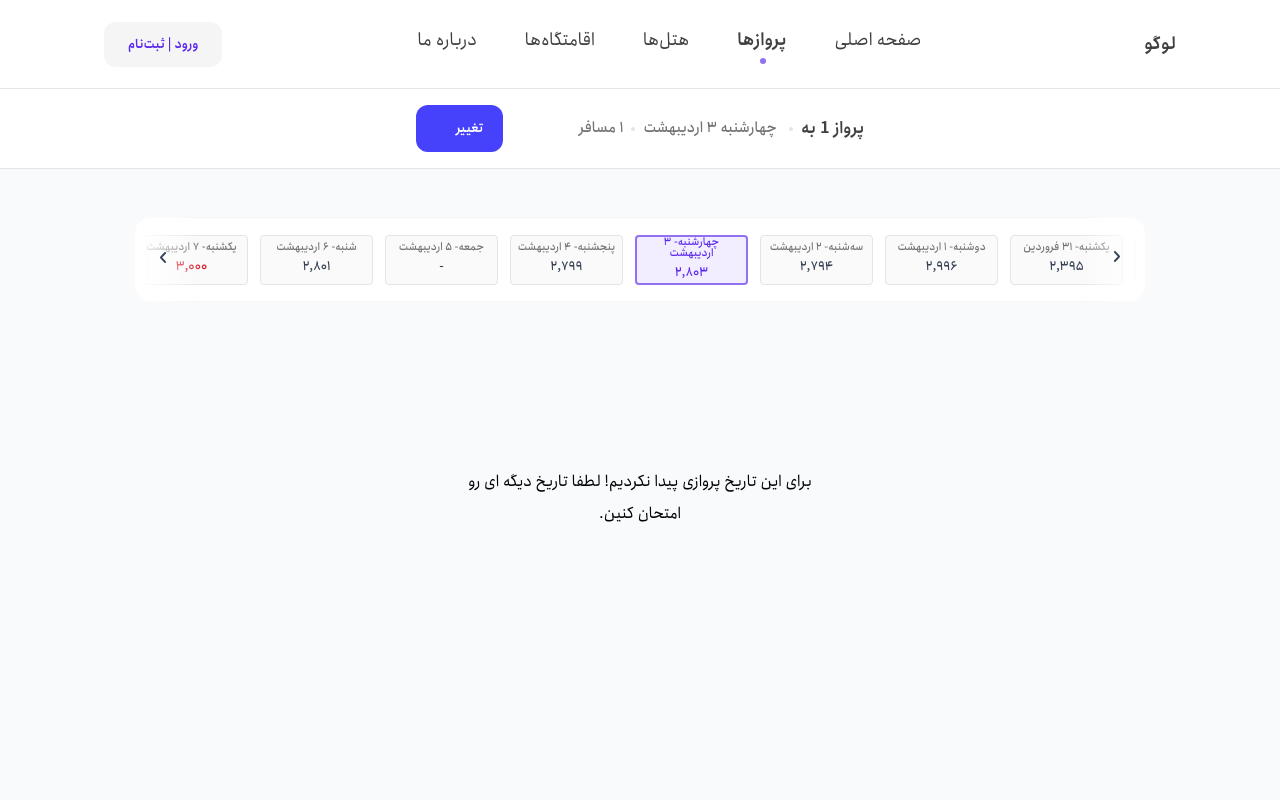
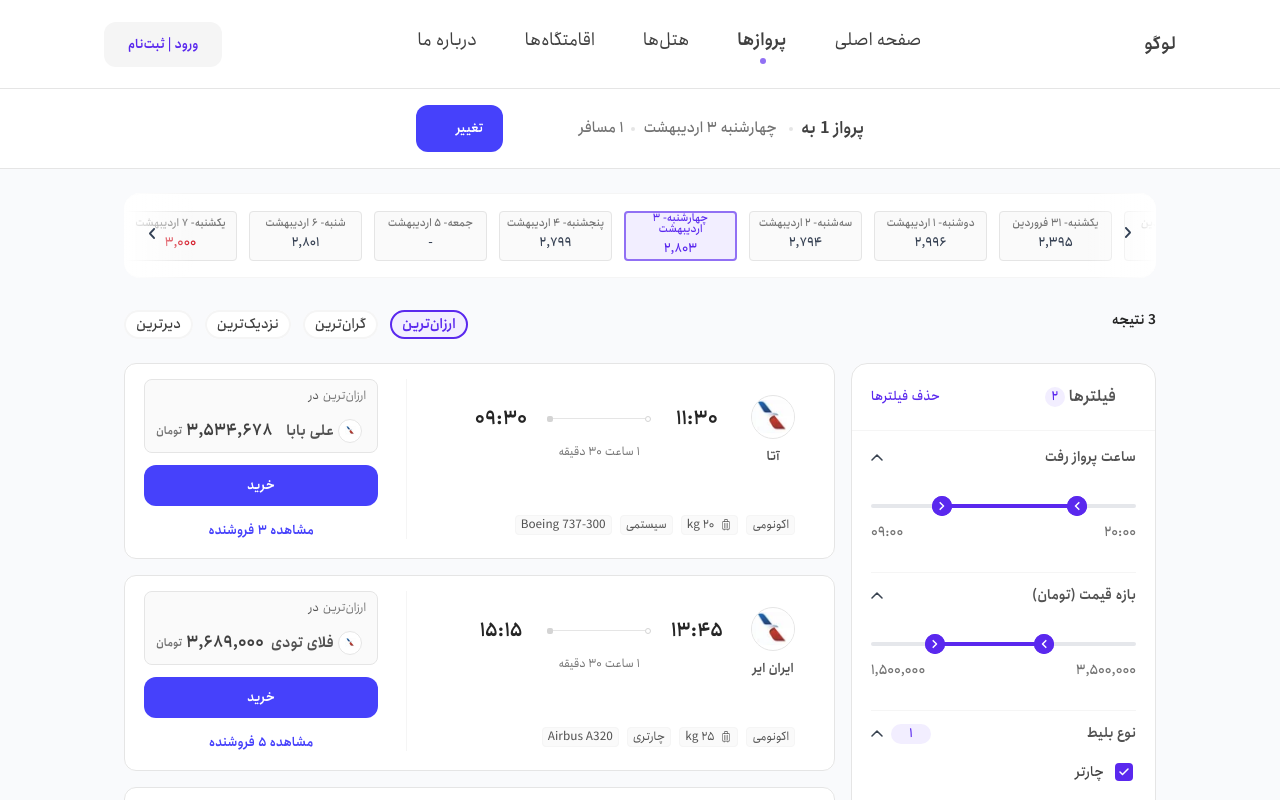
Before and after one commit to Floy-ir/Frontend, a Next.js app: page /flights/1 in a window 1280 px wide. Shown: the top 800 px of the page. Built offline with nearby package versions, Linux system fonts and the light colour scheme; some icons are missing.

Commit message:
fix(style): cleaning uo

```diff
--- a/app/flights/[route]/page.tsx
+++ b/app/flights/[route]/page.tsx
@@ -4,13 +4,13 @@ import { Sort } from "iconsax-react"
 import React, { use, useState } from "react"
 import { FlightFilters } from "@/components/FlightFilters"
 import { FlightSearchHeader } from "@/components/FlightSearchHeader/FlightSearchHeader"
+import NoTicketFound from "@/components/FlightsPage/NoTicketFound"
 import Timeline from "@/components/FlightsPage/price-timeline"
 import { Checkbox } from "@/components/ui/checkbox"
 import { Drawer, DrawerContent, DrawerTrigger } from "@/components/ui/drawer"
 import { getCityByCode } from "@/config/cities"
 import { formatDate } from "@/utils/dateUtils"
 import { FlightResultsList } from "./FlightResultsList"
-import NoTicketFound from "@/components/FlightsPage/NoTicketFound"
 
 type RouteParams = {
   params: Promise<{
@@ -54,22 +54,22 @@ export default function FlightResults({ params, searchParams }: RouteParams) {
   const [filters, setFilters] = React.useState({
     ticketType: {
       charter: true,
-      system: false
+      system: false,
     },
     cabinClass: {
       economy: true,
-      business: false
+      business: false,
     },
     airlines: {
       mahan: false,
       caspian: false,
-      ata: false
+      ata: false,
     },
     agencies: {
       alibaba: false,
       flytoday: false,
-      mrbilit: false
-    }
+      mrbilit: false,
+    },
   })
 
   // Calculate active filters count
@@ -80,12 +80,12 @@ export default function FlightResults({ params, searchParams }: RouteParams) {
 
   // Handler for filter changes
   const updateFilter = (category: string, key: string, value: boolean) => {
-    setFilters(prev => ({
+    setFilters((prev) => ({
       ...prev,
       [category]: {
         ...prev[category as keyof typeof prev],
-        [key]: value
-      }
+        [key]: value,
+      },
     }))
   }
 
@@ -94,7 +94,7 @@ export default function FlightResults({ params, searchParams }: RouteParams) {
       ticketType: { charter: false, system: false },
       cabinClass: { economy: false, business: false },
       airlines: { mahan: false, caspian: false, ata: false },
-      agencies: { alibaba: false, flytoday: false, mrbilit: false }
+      agencies: { alibaba: false, flytoday: false, mrbilit: false },
     })
   }
 
@@ -178,9 +178,7 @@ export default function FlightResults({ params, searchParams }: RouteParams) {
     },
   ]
 
-  const sampleFlights1 = [
-    {}
-  ]
+  const sampleFlights1 = [{}]
 
   // Sort options
   const sortOptions = [
@@ -197,25 +195,25 @@ export default function FlightResults({ params, searchParams }: RouteParams) {
   }
 
   // Sort flights based on selected sort key, safely handling empty/incomplete objects
-  const sortedFlights = [...sampleFlights1]
-    .filter(f => f && f.id)
+  const sortedFlights = [...sampleFlights]
+    .filter((f) => f && f.id)
     .sort((a, b) => {
-      const priceA = a.price?.amount || 0;
-      const priceB = b.price?.amount || 0;
-      const depTimeA = a.departureTime || "";
-      const depTimeB = b.departureTime || "";
+      const priceA = a.price?.amount || 0
+      const priceB = b.price?.amount || 0
+      const depTimeA = a.departureTime || ""
+      const depTimeB = b.departureTime || ""
 
       switch (sortKey) {
         case "cheapest":
-          return priceA - priceB;
+          return priceA - priceB
         case "mostExpensive":
-          return priceB - priceA;
+          return priceB - priceA
         case "earliest":
-          return depTimeA.localeCompare(depTimeB);
+          return depTimeA.localeCompare(depTimeB)
         case "latest":
-          return depTimeB.localeCompare(depTimeA);
+          return depTimeB.localeCompare(depTimeA)
         default:
-          return 0;
+          return 0
       }
     })
 
@@ -252,7 +250,9 @@ export default function FlightResults({ params, searchParams }: RouteParams) {
             </div>
 
             <div className="mb-6 hidden flex-row items-start justify-between lg:flex">
-              <p className="text-Gray-N800 hidden text-right text-sm font-semibold lg:block">{sortedFlights.length} نتیجه</p>
+              <p className="text-Gray-N800 hidden text-right text-sm font-semibold lg:block">
+                {sortedFlights.length} نتیجه
+              </p>
 
               {/* desktop sort */}
               <div className="hidden flex-row items-center justify-end gap-3 lg:flex">
@@ -292,14 +292,14 @@ export default function FlightResults({ params, searchParams }: RouteParams) {
                       <div className="flex items-center justify-center gap-1">
                         <div className="text-Gray-N600 text-right text-base leading-7 font-semibold">ترتیب نمایش</div>
                       </div>
-                      <div className="flex justify-center items-center gap-1">
-                        <div className="text-Gray-N600 text-right text-base font-semibold leading-7">ترتیب نمایش</div>
+                      <div className="flex items-center justify-center gap-1">
+                        <div className="text-Gray-N600 text-right text-base leading-7 font-semibold">ترتیب نمایش</div>
                       </div>
                       <div className="flex-1"></div>
                     </div>
                   </DialogTitle>
                   {/* Sort Options */}
-                  <div className="bg-Shade-White flex flex-col items-center justify-center self-stretch px-5 overflow-y-auto max-h-[calc(80vh-60px)]">
+                  <div className="bg-Shade-White flex max-h-[calc(80vh-60px)] flex-col items-center justify-center self-stretch overflow-y-auto px-5">
                     {sortOptions.map(({ key, label }) => (
                       <div key={key} className="flex w-full flex-col items-center justify-center gap-4 py-3">
                         <label className="flex w-full cursor-pointer items-center justify-start gap-2">
@@ -344,8 +344,8 @@ export default function FlightResults({ params, searchParams }: RouteParams) {
             </div>
           </>
         ) : (
-          <div className="flex flex-col items-center justify-center container mx-auto max-w-266 p-0 lg:px-4 lg:py-6">
-            <div className="mb-8 max-w-[1010px]">
+          <div className="container mx-auto flex max-w-266 flex-col items-center justify-center p-0 lg:px-4 lg:py-6">
+            <div className="`mb-8 max-w-[1010px]">
               <Timeline
                 originCityCode={originCode || ""}
                 destinationCityCode={destinationCode || ""}
```
